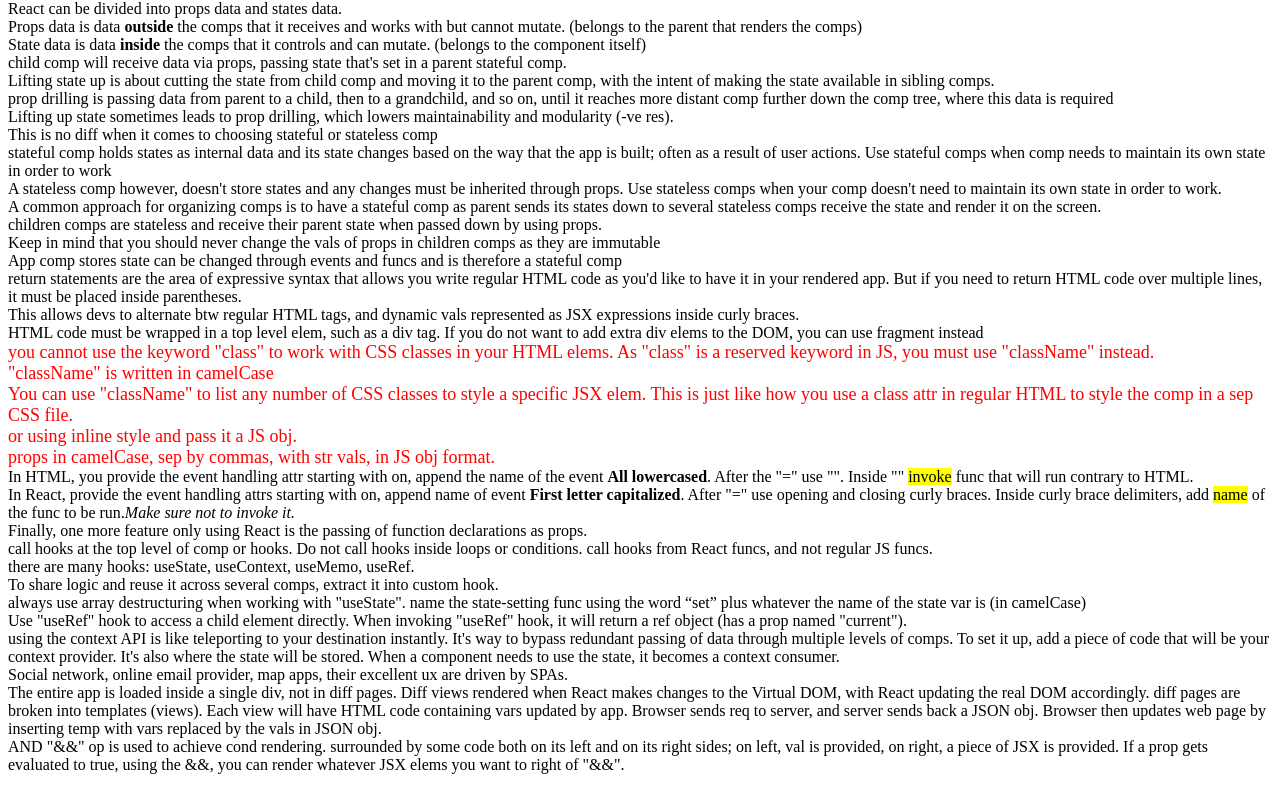
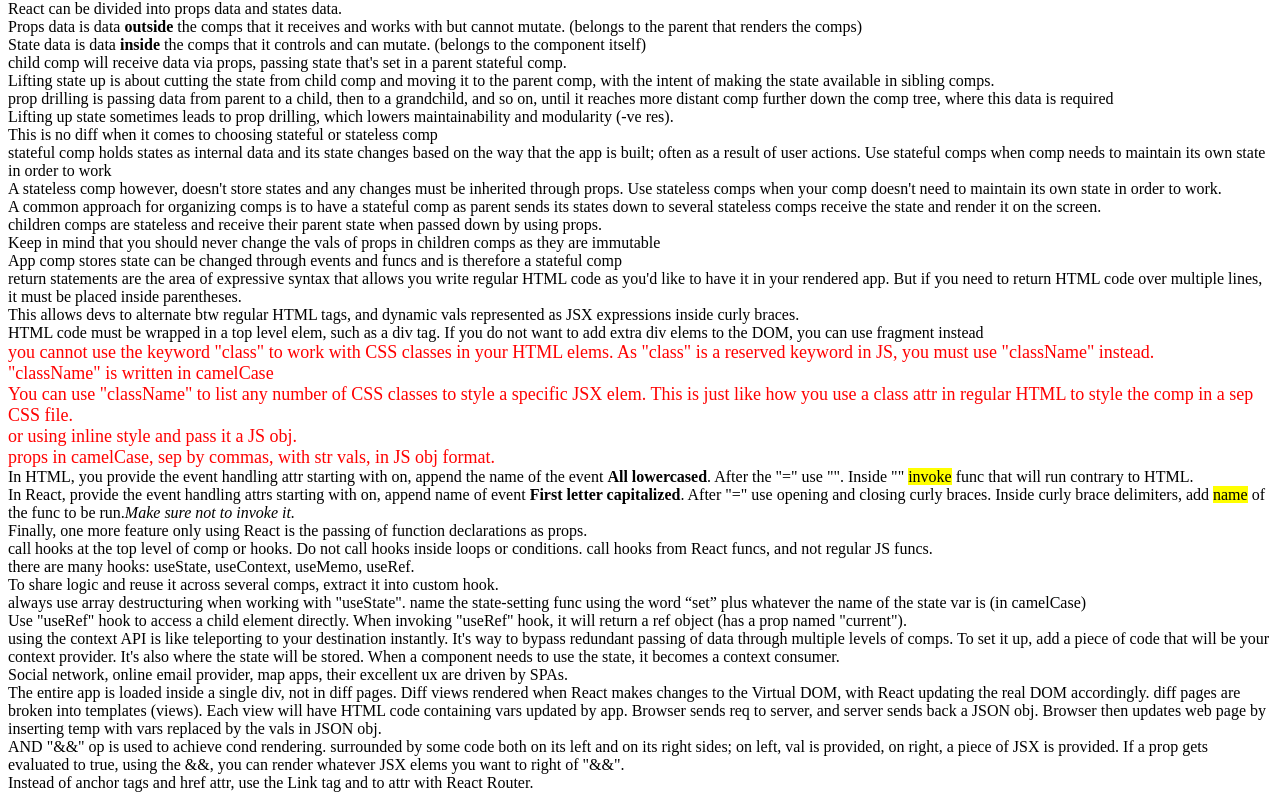
Before and after one commit to 12-12-DO4/learning, a React (Create React App) app in the folder meta_web/front/react/firstapp/: page /notes in a window 1280 px wide. Shown: the part 496-1296 px from the top of the page. Built offline with nearby package versions, Linux system fonts and the light colour scheme.

Commit message:
Routing and Linking in React

```diff
--- a/meta_web/front/react/firstapp/src/Header.js
+++ b/meta_web/front/react/firstapp/src/Header.js
@@ -1,12 +1,14 @@
+import { Link } from "react-router-dom"
+
 const Header = () => {
   return (
     <nav>
       <ul>
         <li>
-          <a href="/">Home</a>
+          <Link to="/">Home</Link>
         </li>
         <li>
-          <a href="/notes">Notes</a>
+          <Link to="/notes">Notes</Link>
         </li>
       </ul>
     </nav>
--- a/meta_web/front/react/firstapp/src/Notes.js
+++ b/meta_web/front/react/firstapp/src/Notes.js
@@ -157,6 +157,9 @@ function Notes() {
         </div>
       }
       {/* cond ? <p>cond works successfully</p> : setCond(true) */}
+      <div className="router">
+        Instead of anchor tags and href attr, use the Link tag and to attr with React Router.
+      </div>
     </div>
   )
 };
--- a/meta_web/front/react/firstapp/src/index.js
+++ b/meta_web/front/react/firstapp/src/index.js
@@ -1,10 +1,13 @@
+import React from "react";
 import ReactDOM from 'react-dom/client';
 import App from './App';
 import { BrowserRouter } from 'react-router-dom'
 
 const root = ReactDOM.createRoot(document.getElementById('root'));
 root.render(
-  <BrowserRouter>
-    <App />
-  </BrowserRouter>
+  <React.StrictMode>
+    <BrowserRouter>
+      <App />
+    </BrowserRouter>
+  </React.StrictMode>
 );
```
